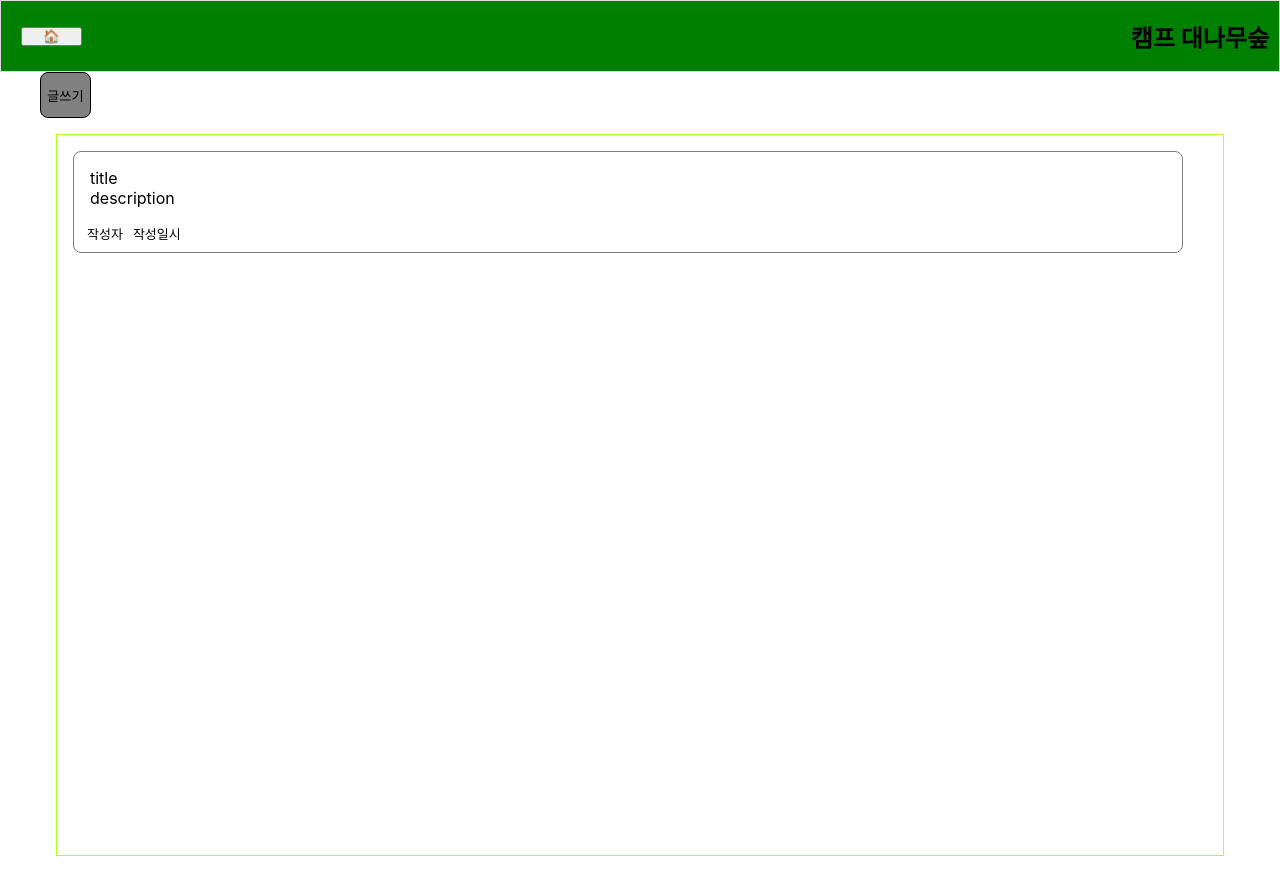
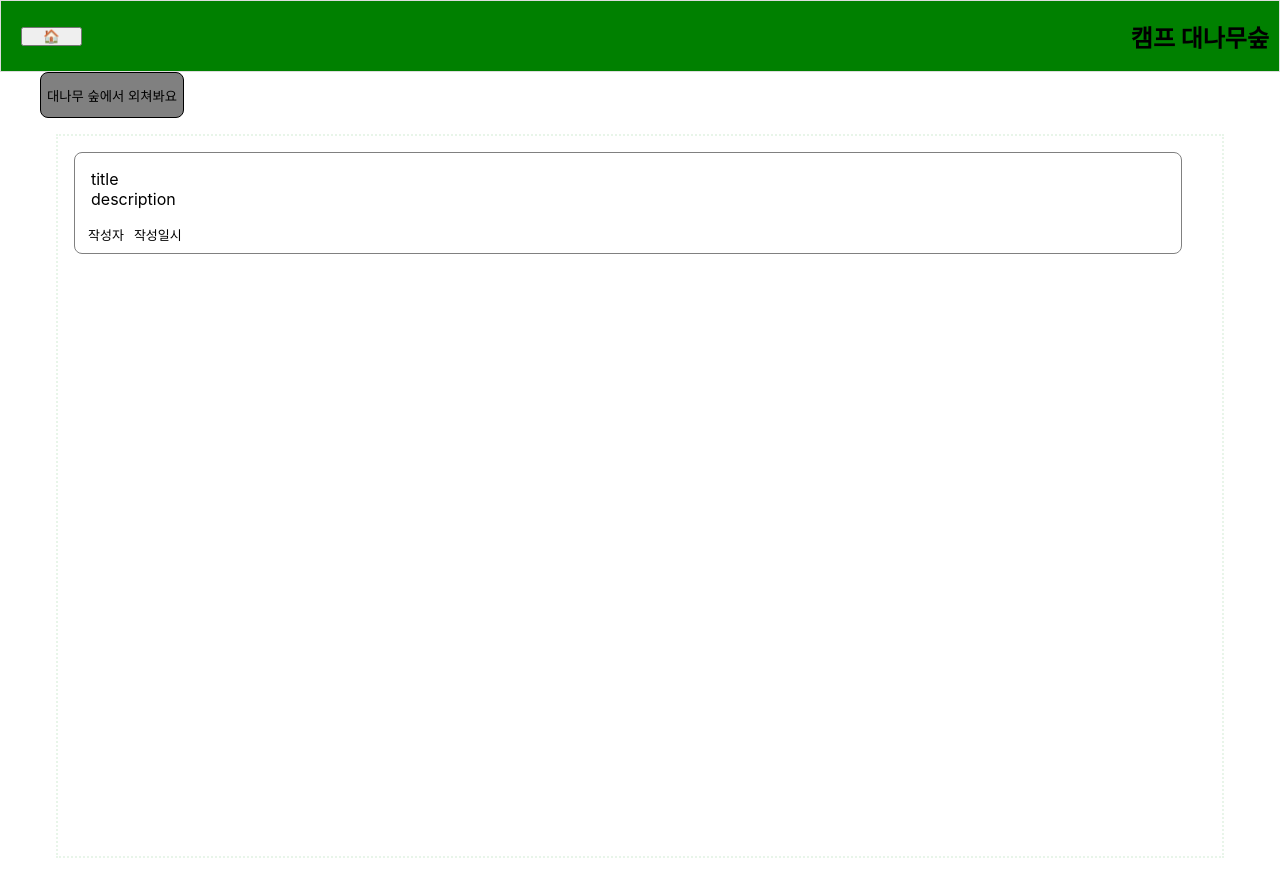
Before and after one commit to lulla-by/campdaenamu, a React (Create React App) app: page / in a window 1280 px wide. Built offline with nearby package versions, Linux system fonts and the light colour scheme.

Commit message:
카드/카드리스트 2차 세팅

```diff
--- a/src/components/CardList.jsx
+++ b/src/components/CardList.jsx
@@ -7,7 +7,9 @@ function CardList () {
 
     return (
         <>
-        <Button>글쓰기</Button>
+        <Button
+
+        >대나무 숲에서 외쳐봐요</Button>
         <CdListContainer>
         <Card/>
         </CdListContainer>
@@ -20,7 +22,7 @@ export default CardList;
 const CdListContainer = styled.div`
     display: block;
     flex-direction: column;
-    border: 1px solid greenyellow;
+    border: 2.5px dotted #e8f5e9;
     min-width: 600px;
     max-width: 1200px;
     height: 90vh;
```
